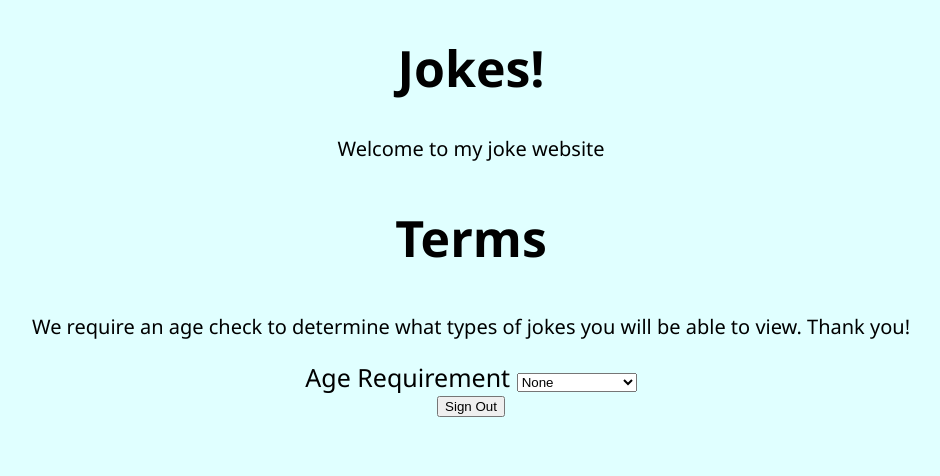
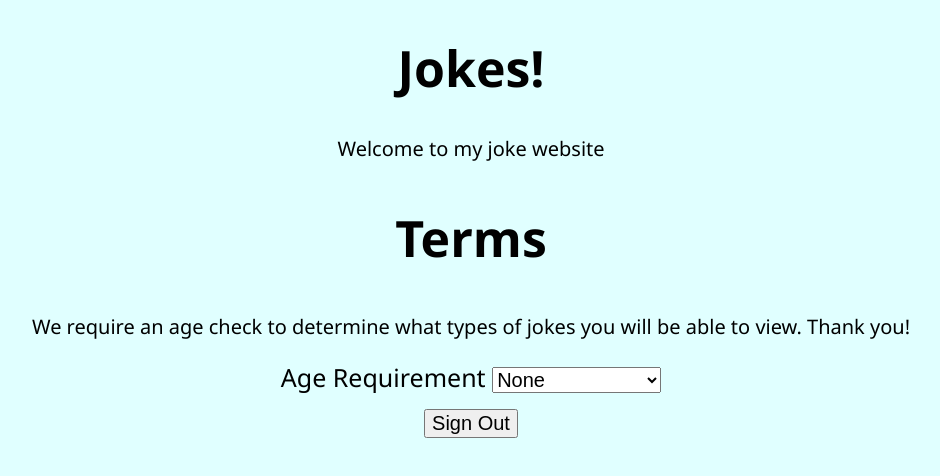
Before and after one commit to hellokev/joke-site, a React (Create React App) app: page /main in a window 1280 px wide. Shown: the top 476 px of the page, without its empty margins (169-1109 px from the left). Built offline with nearby package versions, Linux system fonts and the light colour scheme.

Commit message:
incase I need to go back to this version

```diff
--- a/src/App.css
+++ b/src/App.css
@@ -41,13 +41,25 @@ body{
   background-color: lightcyan;
 }
 
+.login-page p{
+ font-size: 50px;
+ font-family: 'Segoe UI', Tahoma, Geneva, Verdana, sans-serif;
+}
+
+.google-login{
+  font-size: 30px;
+  font-family: 'Segoe UI', Tahoma, Geneva, Verdana, sans-serif;
+ }
+
 .form-group {
   font-family: 'Segoe UI', Tahoma, Geneva, Verdana, sans-serif;
   font-size: 25px;
 }
+.form-control{
+  font-size: 20px;
+}
 .start-group{
   font-family: 'Segoe UI', Tahoma, Geneva, Verdana, sans-serif;
-  background-color: lightcyan;
 }
 .start-group h1, h2{
 
@@ -57,6 +69,12 @@ body{
 
  font-size: 20px;
 }
+.signout{
+  padding: 15px;
+}
+.signout-button{
+  font-size: 20px;
+}
 
 .login-page{
   font-family: 'Segoe UI', Tahoma, Geneva, Verdana, sans-serif;
--- a/src/pages/main/index.jsx
+++ b/src/pages/main/index.jsx
@@ -187,9 +187,9 @@ export const Main = () => {
                 </div>
             )}
 
-            <div>
+            <div className='signout'>
                 {/* Add a Sign Out button */}
-                <button onClick={signOutAndNavigate}>Sign Out</button>
+                <button className="signout-button" onClick={signOutAndNavigate}>Sign Out</button>
                 {/* Rest of your component... */}
             </div>
 
```
